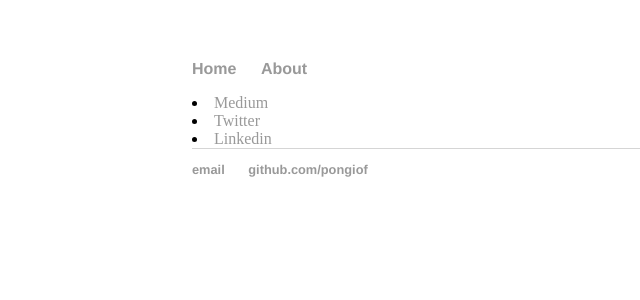
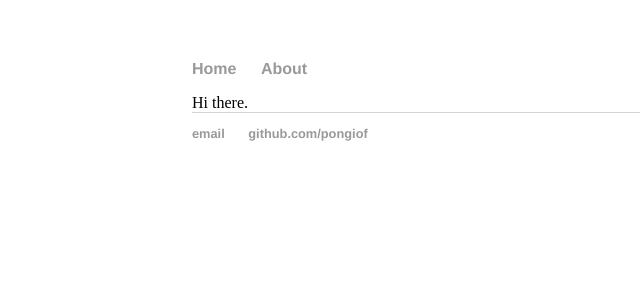
Before and after one commit to pongiof/pongiof.github.io, a Jekyll site: the page built from index.html, in a window 1280 px wide. Shown: the top 300 px of the page, without its empty margins (0-640 px from the left). Built offline with Jekyll 4.4.1, drawn with Linux system fonts in a browser that asks for light colours.

Commit message:
Update index.html

```diff
--- a/index.html
+++ b/index.html
@@ -2,8 +2,6 @@
 layout: default
 title: Pongiof's personal corner
 ---
-<div class="blurb"><lu>
-	<li><a href="https://medium.com/@pongiof">Medium</a></li>
-	<li><a href="https://twitter.com/pongiof">Twitter</a></li>
-	<li><a href="https://www.linkedin.com/in/francescopongetti/">Linkedin</a></li>
+<div class="blurb">
+Hi there.
 </div><!-- /.blurb -->
```
